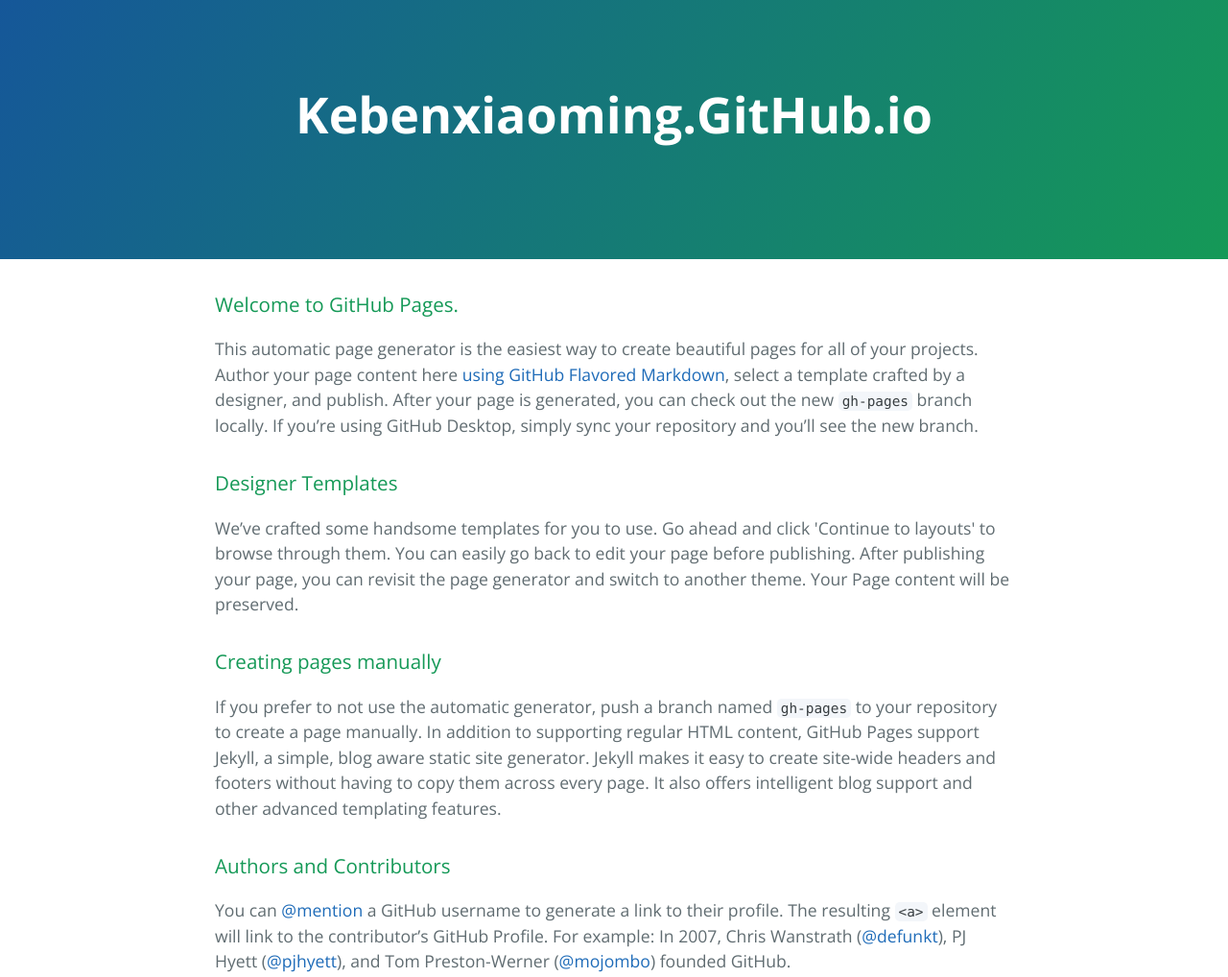
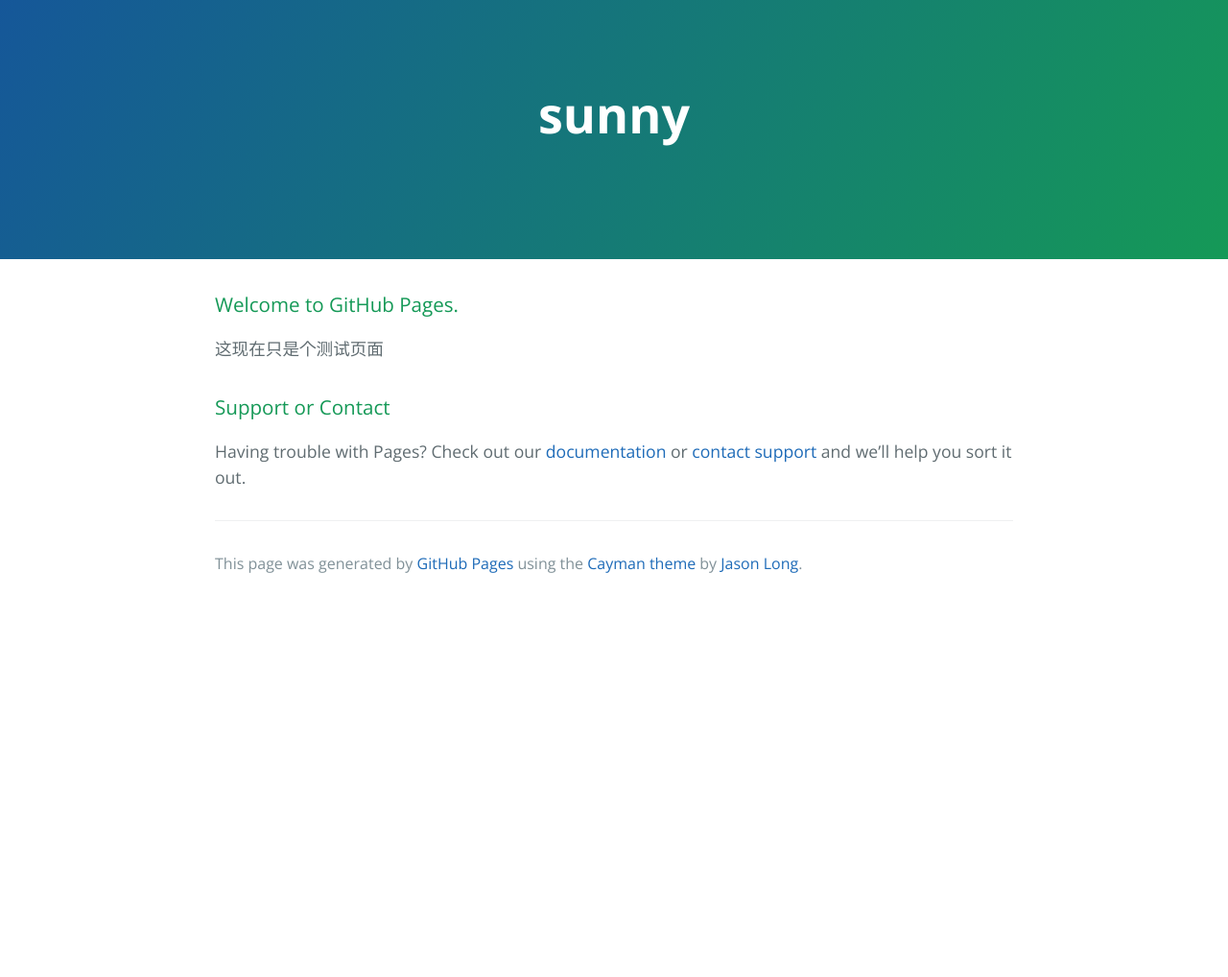
Before and after one commit to kebenxiaoming/kebenxiaoming.github.io, a plain HTML site: page index.html in a window 1280 px wide. Shown: the top 1018 px of the page at 96% size. After the commit the page ends 800 px from the top, so only its background shows below. Drawn offline with nearby package versions, Linux system fonts and the light colour scheme.

Commit message:
Update index.html

```diff
--- a/index.html
+++ b/index.html
@@ -2,7 +2,7 @@
 <html lang="en-us">
   <head>
     <meta charset="UTF-8">
-    <title>Kebenxiaoming.GitHub.io by kebenxiaoming</title>
+    <title>Kebenxiaoming.GitHub.io by sunny</title>
     <meta name="viewport" content="width=device-width, initial-scale=1">
     <link rel="stylesheet" type="text/css" href="stylesheets/normalize.css" media="screen">
     <link href='https://fonts.googleapis.com/css?family=Open+Sans:400,700' rel='stylesheet' type='text/css'>
@@ -11,7 +11,7 @@
   </head>
   <body>
     <section class="page-header">
-      <h1 class="project-name">Kebenxiaoming.GitHub.io</h1>
+      <h1 class="project-name">sunny</h1>
       <h2 class="project-tagline"></h2>
     </section>
 
@@ -19,24 +19,10 @@
       <h3>
 <a id="welcome-to-github-pages" class="anchor" href="#welcome-to-github-pages" aria-hidden="true"><span aria-hidden="true" class="octicon octicon-link"></span></a>Welcome to GitHub Pages.</h3>
 
-<p>This automatic page generator is the easiest way to create beautiful pages for all of your projects. Author your page content here <a href="https://guides.github.com/features/mastering-markdown/">using GitHub Flavored Markdown</a>, select a template crafted by a designer, and publish. After your page is generated, you can check out the new <code>gh-pages</code> branch locally. If you’re using GitHub Desktop, simply sync your repository and you’ll see the new branch.</p>
+<p>这现在只是个测试页面</p>
 
 <h3>
-<a id="designer-templates" class="anchor" href="#designer-templates" aria-hidden="true"><span aria-hidden="true" class="octicon octicon-link"></span></a>Designer Templates</h3>
 
-<p>We’ve crafted some handsome templates for you to use. Go ahead and click 'Continue to layouts' to browse through them. You can easily go back to edit your page before publishing. After publishing your page, you can revisit the page generator and switch to another theme. Your Page content will be preserved.</p>
-
-<h3>
-<a id="creating-pages-manually" class="anchor" href="#creating-pages-manually" aria-hidden="true"><span aria-hidden="true" class="octicon octicon-link"></span></a>Creating pages manually</h3>
-
-<p>If you prefer to not use the automatic generator, push a branch named <code>gh-pages</code> to your repository to create a page manually. In addition to supporting regular HTML content, GitHub Pages support Jekyll, a simple, blog aware static site generator. Jekyll makes it easy to create site-wide headers and footers without having to copy them across every page. It also offers intelligent blog support and other advanced templating features.</p>
-
-<h3>
-<a id="authors-and-contributors" class="anchor" href="#authors-and-contributors" aria-hidden="true"><span aria-hidden="true" class="octicon octicon-link"></span></a>Authors and Contributors</h3>
-
-<p>You can <a href="https://help.github.com/articles/basic-writing-and-formatting-syntax/#mentioning-users-and-teams" class="user-mention">@mention</a> a GitHub username to generate a link to their profile. The resulting <code>&lt;a&gt;</code> element will link to the contributor’s GitHub Profile. For example: In 2007, Chris Wanstrath (<a href="https://github.com/defunkt" class="user-mention">@defunkt</a>), PJ Hyett (<a href="https://github.com/pjhyett" class="user-mention">@pjhyett</a>), and Tom Preston-Werner (<a href="https://github.com/mojombo" class="user-mention">@mojombo</a>) founded GitHub.</p>
-
-<h3>
 <a id="support-or-contact" class="anchor" href="#support-or-contact" aria-hidden="true"><span aria-hidden="true" class="octicon octicon-link"></span></a>Support or Contact</h3>
 
 <p>Having trouble with Pages? Check out our <a href="https://help.github.com/pages">documentation</a> or <a href="https://github.com/contact">contact support</a> and we’ll help you sort it out.</p>
```
